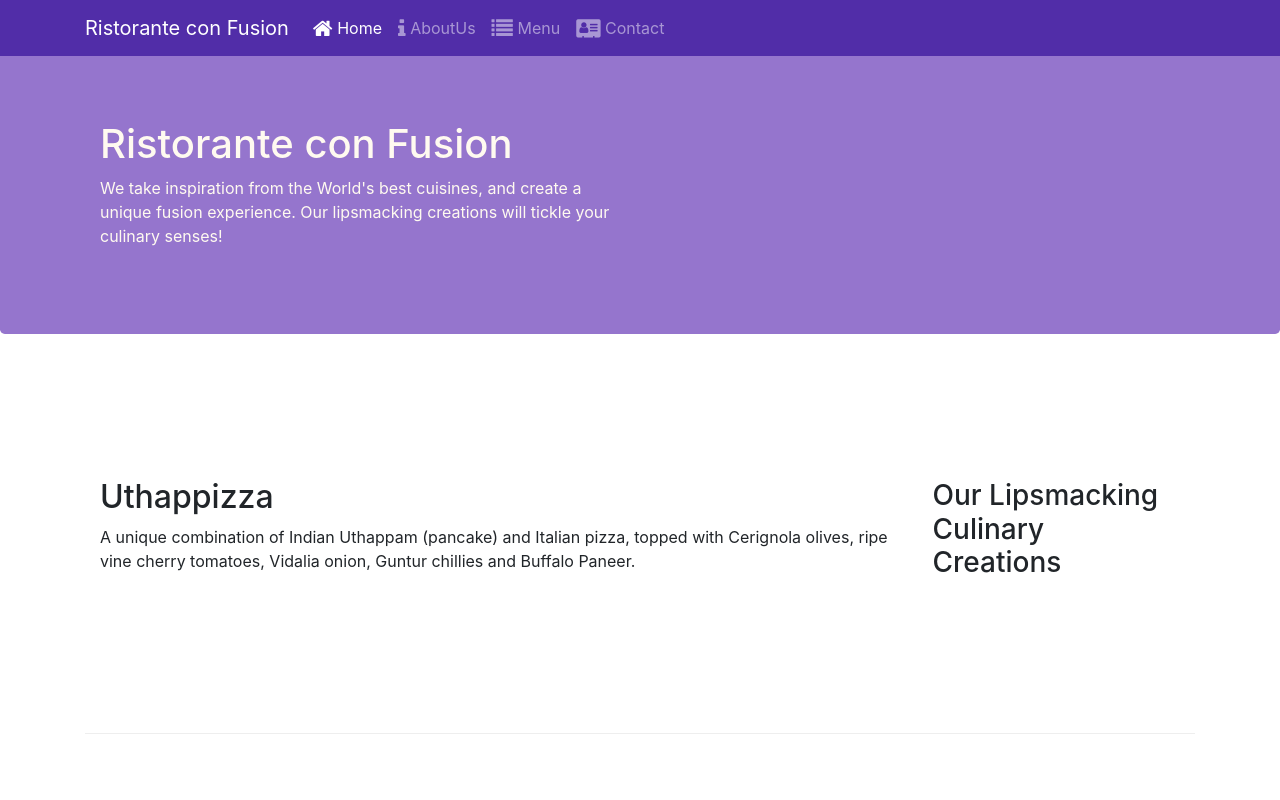
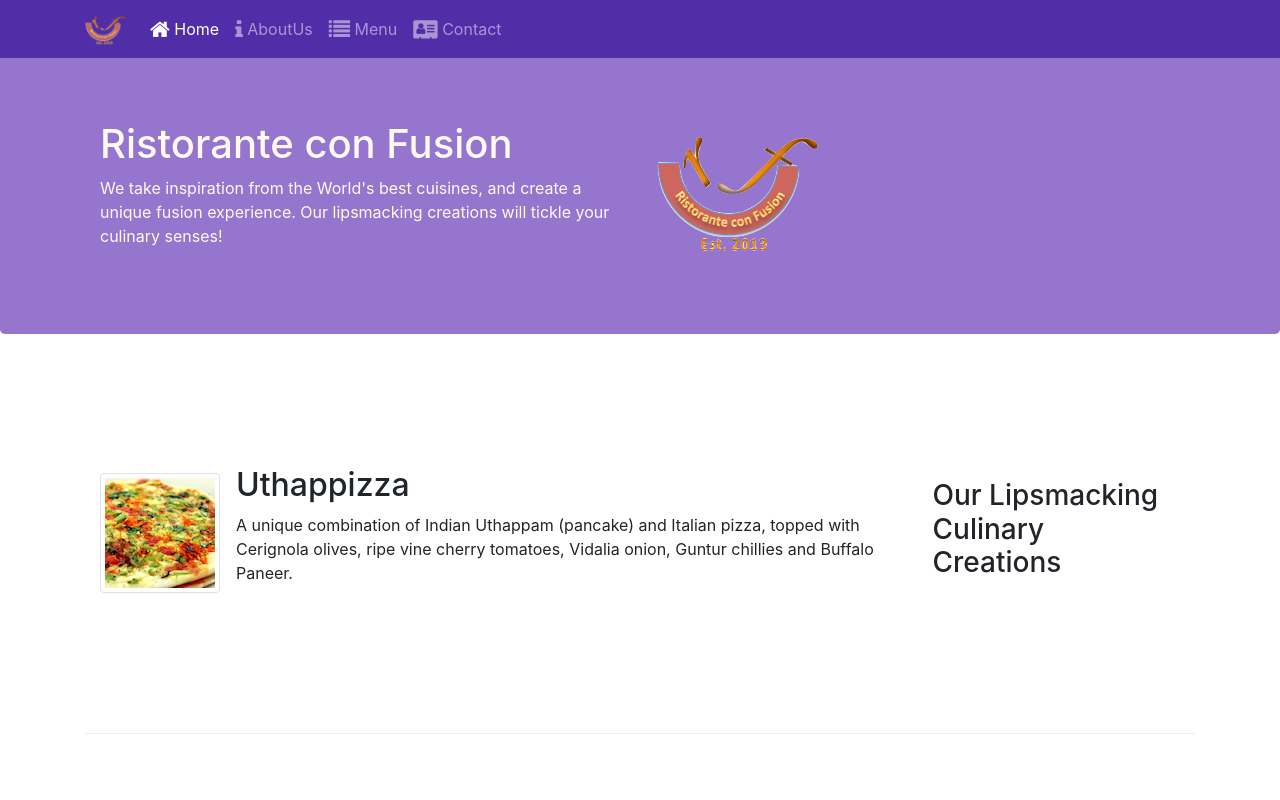
Before and after one commit to dhanashree0107/Bootstrap-course, a website: page index.html in a window 1280 px wide. Shown: the top 800 px of the page. Drawn offline with nearby package versions, Linux system fonts and the light colour scheme.

Commit message:
images and media

```diff
--- a/index.html
+++ b/index.html
@@ -20,7 +20,7 @@
             <button class="navbar-toggler" type="button" data-toggle="collapse" data-target="#Navbar">
                 <span class="navbar-toggler-icon"></span>
             </button>
-            <a class="navbar-brand" href="#">Ristorante con Fusion</a>
+            <a class="navbar-brand" href="#"><img src="img/logo.png" height="30" width="41"></a>
             <div class="collapse navbar-collapse" id="Navbar">
                 <ul class="navbar-nav mr-auto">
                     <li class="nav-item active"><a class="nav-link" href="#"><span class="fa fa-home fa-lg"></span> Home</a></li>
@@ -39,7 +39,8 @@
                     <h1>Ristorante con Fusion</h1>
                     <p>We take inspiration from the World's best cuisines, and create a unique fusion experience. Our lipsmacking creations will tickle your culinary senses!</p>
                 </div>
-                <div class="col-12 col-sm">
+                <div class="col-12 col-sm align-self-center">
+                    <img src="img/logo.png" class="img-fluid">
                 </div>
             </div>
         </div>
@@ -51,8 +52,14 @@
                 <h3>Our Lipsmacking Culinary Creations</h3>
             </div>
             <div class="col-12 col-sm col-md">
-                <h2>Uthappizza</h2>
-                <p>A unique combination of Indian Uthappam (pancake) and Italian pizza, topped with Cerignola olives, ripe vine cherry tomatoes, Vidalia onion, Guntur chillies and Buffalo Paneer.</p>
+                <div class="media">
+                    <img class="d-flex mr-3 img-thumbnail align-self-center" src="img/uthappizza.png" alt="uthappizza">
+                    <div class="media-body">
+                        <h2 class="mt-0">Uthappizza</h2>
+                        <p>A unique combination of Indian Uthappam (pancake) and Italian pizza, topped with Cerignola olives, ripe vine cherry tomatoes, Vidalia onion, Guntur chillies and Buffalo Paneer.</p>
+                    </div>
+                </div>
+
             </div>
         </div>
 
@@ -72,9 +79,14 @@
                 <h3>Meet our Culinary Specialists</h3>
             </div>
             <div class="col-12 col-sm col-md">
-                <h2>Alberto Somayya</h2>
-                <h4>Executive Chef</h4>
-                <p>Award winning three-star Michelin chef with wide International experience having worked closely with whos-who in the culinary world, he specializes in creating mouthwatering Indo-Italian fusion experiences. </p>
+                <div class="media">
+                    <img class="d-flex mr-3 img-thumbnail align-self-center" src="img/alberto.png" alt="alberto">
+                    <div class="media-body">
+                        <h2 class="mt-0">Alberto Somayya</h2>
+                        <h4>Executive Chef</h4>
+                        <p>Award winning three-star Michelin chef with wide International experience having worked closely with whos-who in the culinary world, he specializes in creating mouthwatering Indo-Italian fusion experiences. </p>
+                    </div>
+                </div>
             </div>
         </div>
     </div>
```
Also changed, not shown: aboutus.html (+3 -2 lines), contactus.html (+3 -2 lines), img/alberto.png (added), img/buffet.png (added), img/logo.png (added), img/uthappizza.png (added), 1 other file.
